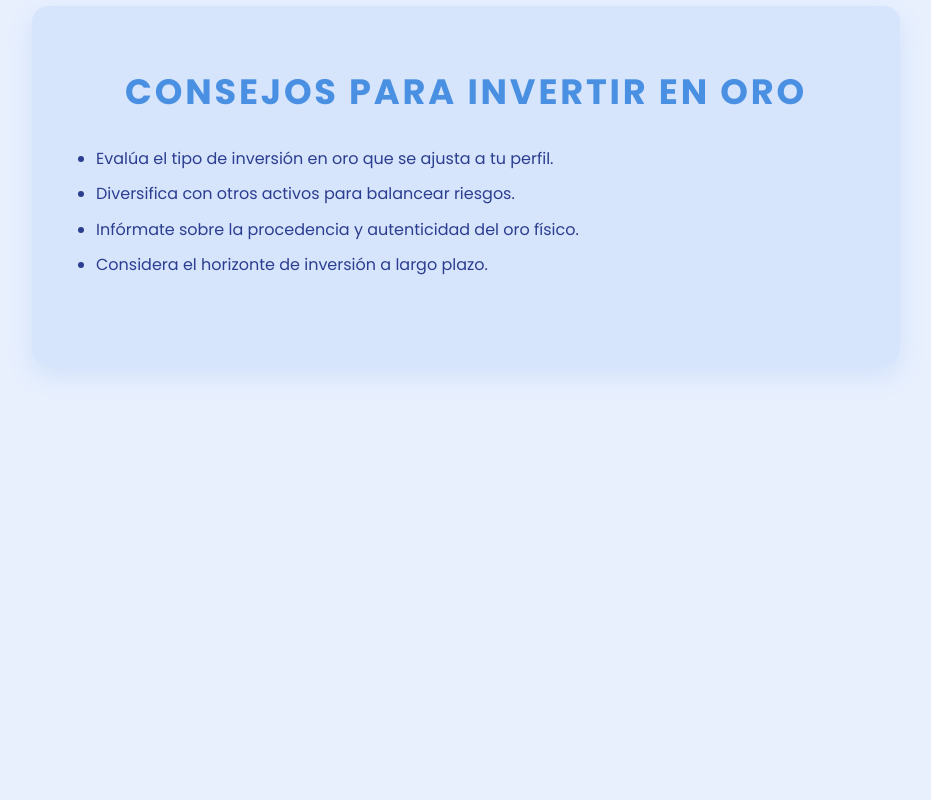
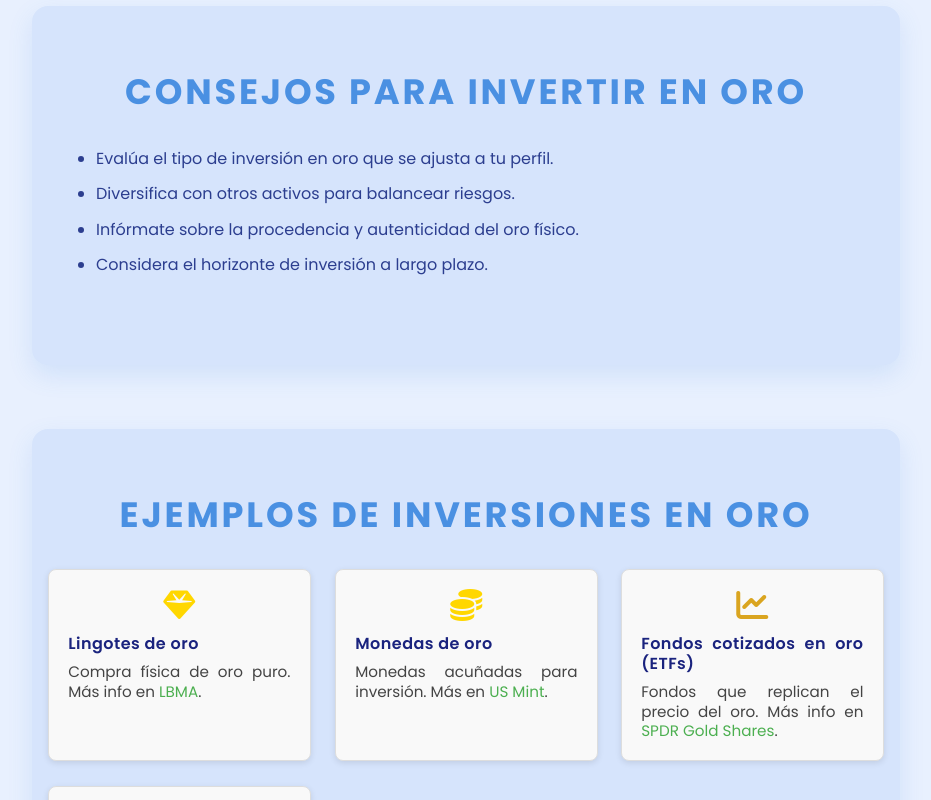
Before and after one commit to Arnausole2004/DineroInvertir2, a plain HTML site: page oro.html in a window 1280 px wide. Shown: the part 2000-2800 px from the top of the page, without its empty margins (174-1105 px from the left). Before the commit the page ends 2429 px from the top, so only its background shows below. Drawn offline with nearby package versions, Linux system fonts and the light colour scheme.

Commit message:
Update oro.html

```diff
--- a/oro.html
+++ b/oro.html
@@ -88,6 +88,36 @@
         <li>Considera el horizonte de inversión a largo plazo.</li>
       </ul>
     </section>
+<section id="ejemplos-oro" aria-label="Ejemplos de inversiones en oro" style="margin-top: 3rem;">
+  <h2 data-aos="fade-up">Ejemplos de inversiones en oro</h2>
+  <div class="grid" data-aos="fade-up" data-aos-delay="100" style="display: grid; grid-template-columns: repeat(auto-fit, minmax(250px, 1fr)); gap: 1.5rem; margin-top: 2rem;">
+
+    <div class="card" data-aos="zoom-in">
+      <i class="fa-solid fa-gem" style="color: gold;"></i>
+      <h4>Lingotes de oro</h4>
+      <p>Compra física de oro puro. Más info en <a href="https://www.lbma.org.uk/" target="_blank" rel="noopener noreferrer">LBMA</a>.</p>
+    </div>
+
+    <div class="card" data-aos="zoom-in" data-aos-delay="100">
+      <i class="fa-solid fa-coins" style="color: gold;"></i>
+      <h4>Monedas de oro</h4>
+      <p>Monedas acuñadas para inversión. Más en <a href="https://www.usmint.gov/learn/coin-and-medal-programs/coin-investment" target="_blank" rel="noopener noreferrer">US Mint</a>.</p>
+    </div>
+
+    <div class="card" data-aos="zoom-in" data-aos-delay="200">
+      <i class="fa-solid fa-chart-line" style="color: goldenrod;"></i>
+      <h4>Fondos cotizados en oro (ETFs)</h4>
+      <p>Fondos que replican el precio del oro. Más info en <a href="https://www.spdrgoldshares.com/" target="_blank" rel="noopener noreferrer">SPDR Gold Shares</a>.</p>
+    </div>
+
+    <div class="card" data-aos="zoom-in" data-aos-delay="300">
+      <i class="fa-solid fa-industry" style="color: goldenrod;"></i>
+      <h4>Acciones mineras de oro</h4>
+      <p>Invertir en empresas de extracción de oro. Más en <a href="https://www.kitco.com/" target="_blank" rel="noopener noreferrer">Kitco</a>.</p>
+    </div>
+
+  </div>
+</section>
 
   </main>
 
```
